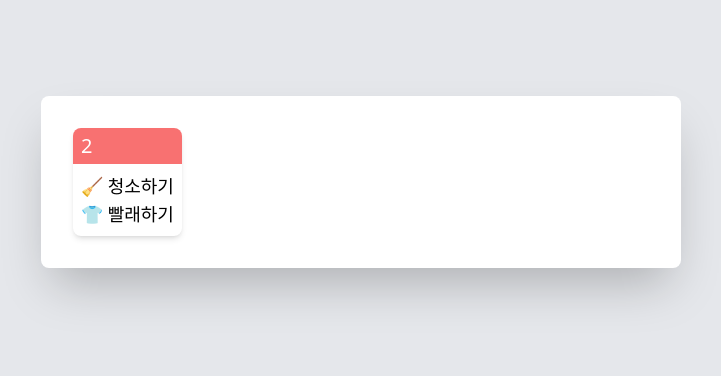
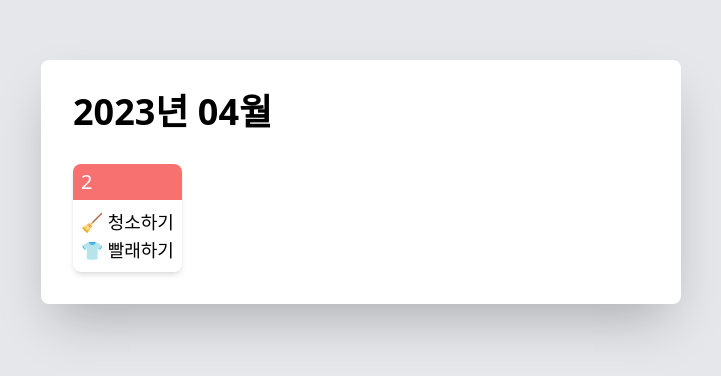
Before and after one commit to seon-2/bcs-part2-react, a React (Create React App) app in the folder calendar/: page / in a window 1280 px wide. Shown: the part 218-594 px from the top of the page, without its empty margins (279-1000 px from the left). Built offline with nearby package versions, Linux system fonts and the light colour scheme.

Commit message:
💄 [design] Calendar 에 날짜 추가

```diff
--- a/calendar/src/Components/Calendar.jsx
+++ b/calendar/src/Components/Calendar.jsx
@@ -3,6 +3,7 @@ import Date from "./Date";
 function Calendar() {
   return (
     <div className="bg-white w-1/2 rounded-lg shadow-2xl p-8">
+      <div className="pb-8 text-4xl font-bold">2023년 04월</div>
       <Date />
     </div>
   );
```
